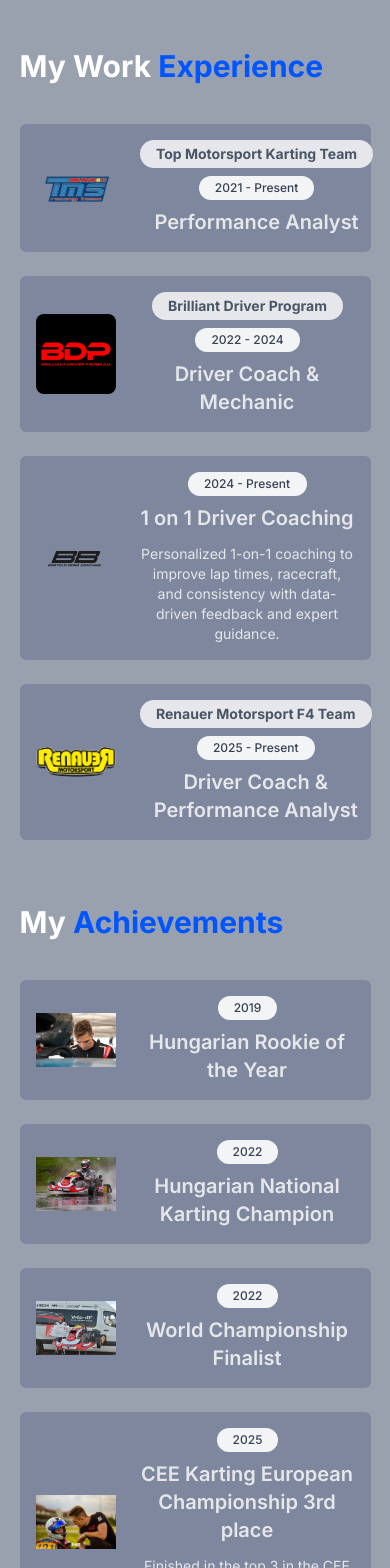
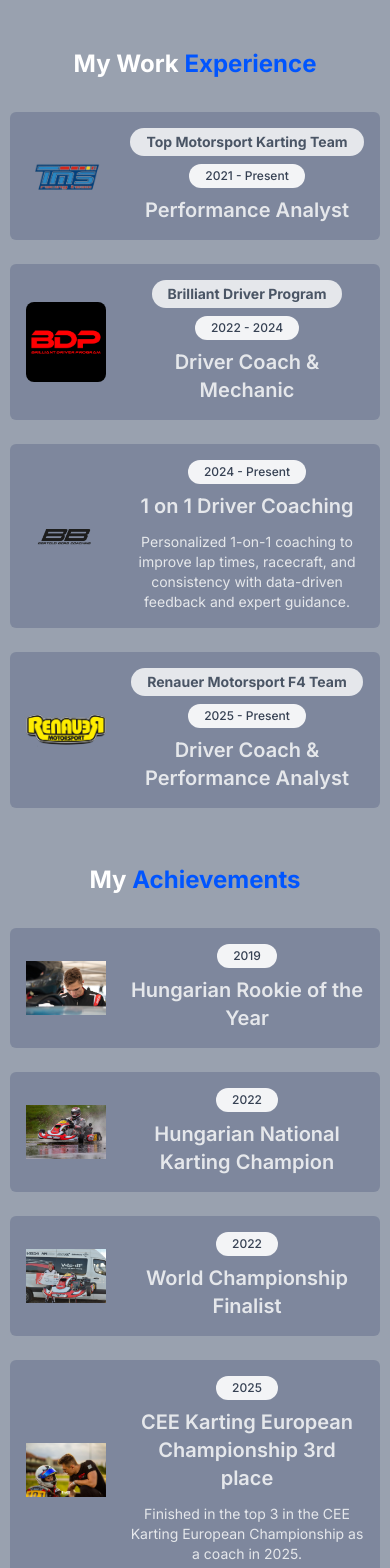
Before and after one commit to dkisb/BBCoaching, a Next.js app: page /en in a window 390 px wide. Shown: the part 1980-3548 px from the top of the page. Built offline with nearby package versions, Linux system fonts and the light colour scheme.

Commit message:
fix: mobile layout issues fixed

```diff
--- a/components/Resume/Resume.tsx
+++ b/components/Resume/Resume.tsx
@@ -83,17 +83,17 @@ export default function Resume({ t }: { t: ResumeTranslations }) {
 
   return (
     <section id="resume" className="pt-20 pb-16">
-      <div className="w-[90%] sm:w-[70%] mx-auto grid grid-cols-1 xl:grid-cols-2 gap-10">
+      <div className="w-[95%] sm:w-[90%] lg:w-[70%] mx-auto grid grid-cols-1 xl:grid-cols-2 gap-8 xl:gap-10">
         {/* Work Experience */}
-        <div>
-          <h2 className="text-3xl font-bold sm:text-4xl text-white">
+        <div className="flex flex-col items-center xl:items-start">
+          <h2 className="text-2xl font-bold sm:text-3xl lg:text-4xl text-white text-center xl:text-left break-words w-full">
             {t.workExperience}{" "}
             <span className="text-[#0055ff]">{t.workExperienceHighlight}</span>
           </h2>
-          <div className="mt-10">
+          <div className="mt-8 sm:mt-10 w-full">
             {/* Optional animation wrapper; remove if not needed */}
             <AOSBlock animation="zoom-in" delay={100}>
-              <div>
+              <div className="space-y-4 flex flex-col items-center xl:items-start w-full">
                 {work.map((item, idx) => (
                   <ResumeCard key={`${item.role}-${idx}`} {...item} />
                 ))}
@@ -103,14 +103,14 @@ export default function Resume({ t }: { t: ResumeTranslations }) {
         </div>
 
         {/* Personal Achievements */}
-        <div>
-          <h2 className="text-3xl font-bold sm:text-4xl text-white">
+        <div className="flex flex-col items-center xl:items-start">
+          <h2 className="text-2xl font-bold sm:text-3xl lg:text-4xl text-white text-center xl:text-left break-words w-full">
             {t.achievementsTitle}{" "}
             <span className="text-[#0055ff]">{t.achievementsHighlight}</span>
           </h2>
-          <div className="mt-10">
+          <div className="mt-8 sm:mt-10 w-full">
             <AOSBlock animation="zoom-in" delay={100}>
-              <div>
+              <div className="space-y-4 flex flex-col items-center xl:items-start w-full">
                 {achievements.map((item, idx) => (
                   <ResumeCard key={`${item.role}-${idx}`} {...item} />
                 ))}
--- a/components/Testimonials/TestimonialsCarouselClient.tsx
+++ b/components/Testimonials/TestimonialsCarouselClient.tsx
@@ -16,9 +16,9 @@ export default function TestimonialsCarouselClient({
 }: {
   items: Testimonial[];
 }) {
-  // Disable autoplay on small screens without resize listeners
+  // Disable autoplay on mobile screens (below 764px)
   const autoPlay = useMemo(() => {
-    if (typeof window === "undefined") return true;
+    if (typeof window === "undefined") return false;
     return window.matchMedia?.("(min-width: 764px)").matches;
   }, []);
 
```
